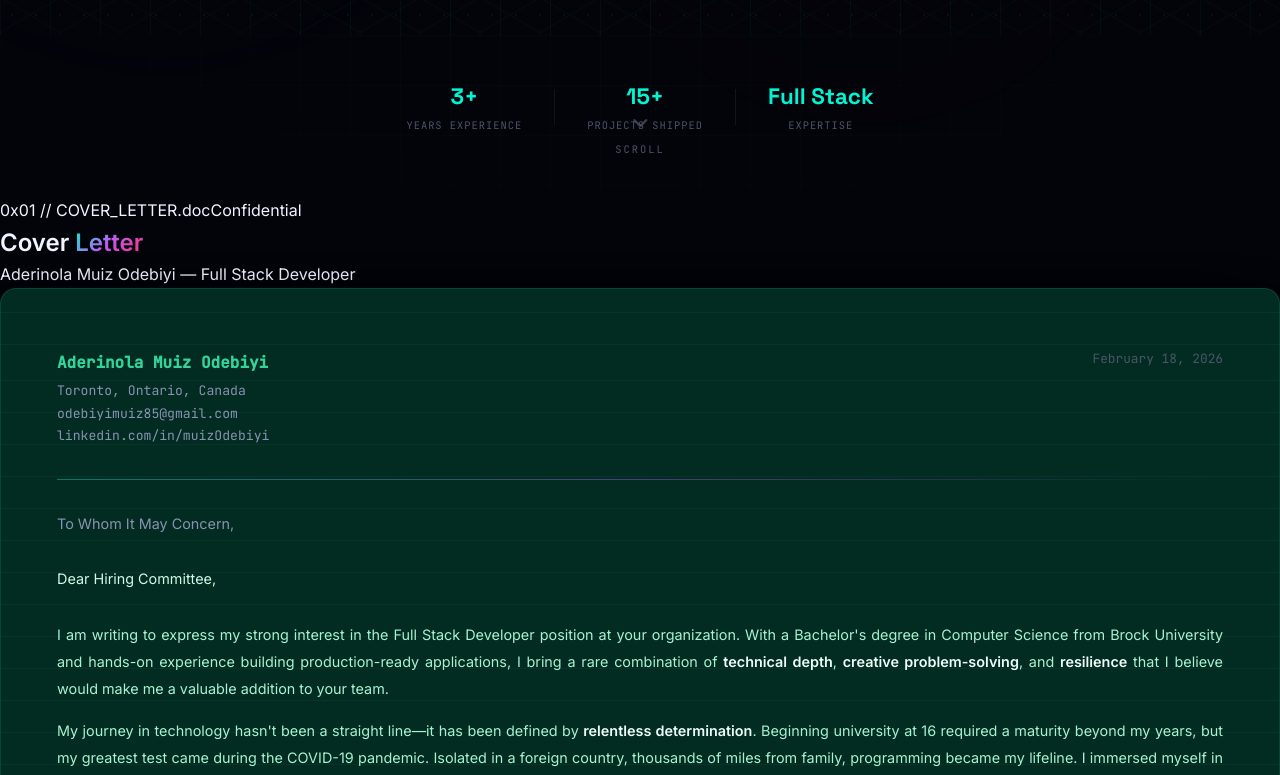
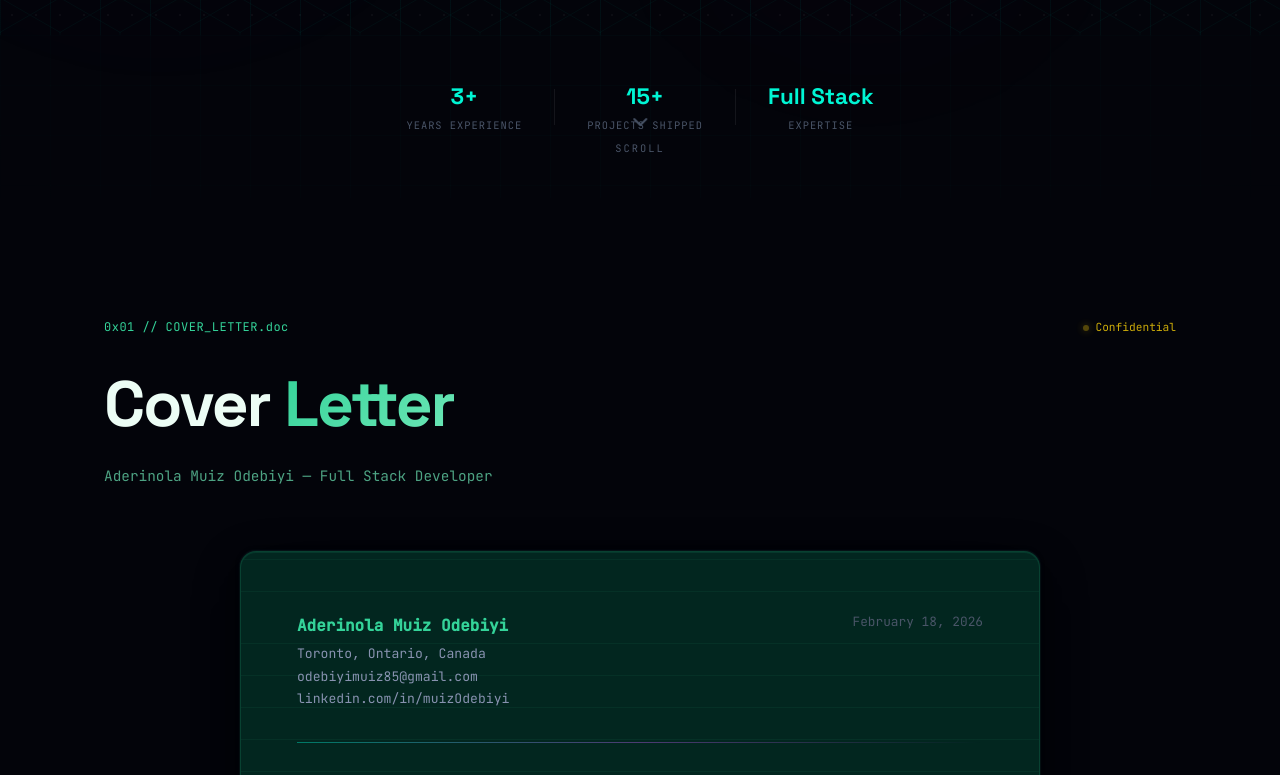
Before and after one commit to mu1ze/ProfessionalCV, a React (Vite) app: page / in a window 1280 px wide. Shown: the part 765-1540 px from the top of the page. Built offline with nearby package versions, Linux system fonts and the light colour scheme; no server answers.

Commit message:
fix: green card restored, 0x01 header styled in emerald monospace

```diff
--- a/src/components/CoverLetter.css
+++ b/src/components/CoverLetter.css
@@ -1,12 +1,92 @@
-/* Main paper — green background */
+/* ---- Section Header ---- */
+.cl-section {
+    padding: var(--spacing-2xl) var(--spacing-xl);
+    max-width: 1200px;
+    margin: 0 auto;
+}
+
+.cl-header {
+    margin-bottom: var(--spacing-xl);
+}
+
+.cl-label {
+    display: flex;
+    align-items: center;
+    justify-content: space-between;
+    margin-bottom: var(--spacing-md);
+}
+
+.cl-hash {
+    font-family: var(--font-mono);
+    font-size: 0.75rem;
+    color: #34d399;
+    letter-spacing: 0.5px;
+}
+
+.cl-status {
+    display: flex;
+    align-items: center;
+    gap: 6px;
+    font-family: var(--font-mono);
+    font-size: 0.7rem;
+    color: var(--neon-gold);
+    opacity: 0.8;
+}
+
+.cl-dot {
+    width: 6px;
+    height: 6px;
+    border-radius: 50%;
+    background: var(--neon-gold);
+    box-shadow: 0 0 8px var(--neon-gold);
+    animation: pulse 2s ease-in-out infinite;
+}
+
+@keyframes pulse {
+    0%, 100% { opacity: 1; }
+    50% { opacity: 0.4; }
+}
+
+.cl-title {
+    font-family: var(--font-display);
+    font-size: clamp(36px, 6vw, 64px);
+    font-weight: 700;
+    color: #ecfdf5;
+    letter-spacing: -2px;
+    margin-bottom: var(--spacing-sm);
+}
+
+.cl-title .gradient-text {
+    background: linear-gradient(135deg, #34d399, #6ee7b7);
+    -webkit-background-clip: text;
+    -webkit-text-fill-color: transparent;
+    background-clip: text;
+}
+
+.cl-subtitle {
+    font-family: var(--font-mono);
+    font-size: 0.9rem;
+    color: #6ee7b7;
+    opacity: 0.7;
+}
+
+/* ---- Document ---- */
+.cl-document {
+    max-width: 800px;
+    margin: 0 auto;
+}
+
+/* Main paper — green background with border styling */
 .paper-main {
     position: relative;
-    background: #022c22;
+    background: rgba(2, 44, 34, 0.85);
     border: 1px solid rgba(52, 211, 153, 0.15);
     border-radius: 16px;
     box-shadow:
+        0 0 0 1px rgba(52, 211, 153, 0.05),
         0 4px 24px rgba(0, 0, 0, 0.4),
-        0 16px 48px rgba(0, 0, 0, 0.3);
+        0 16px 48px rgba(0, 0, 0, 0.3),
+        inset 0 1px 0 rgba(52, 211, 153, 0.1);
     overflow: hidden;
     transform-style: preserve-3d;
 }
```
